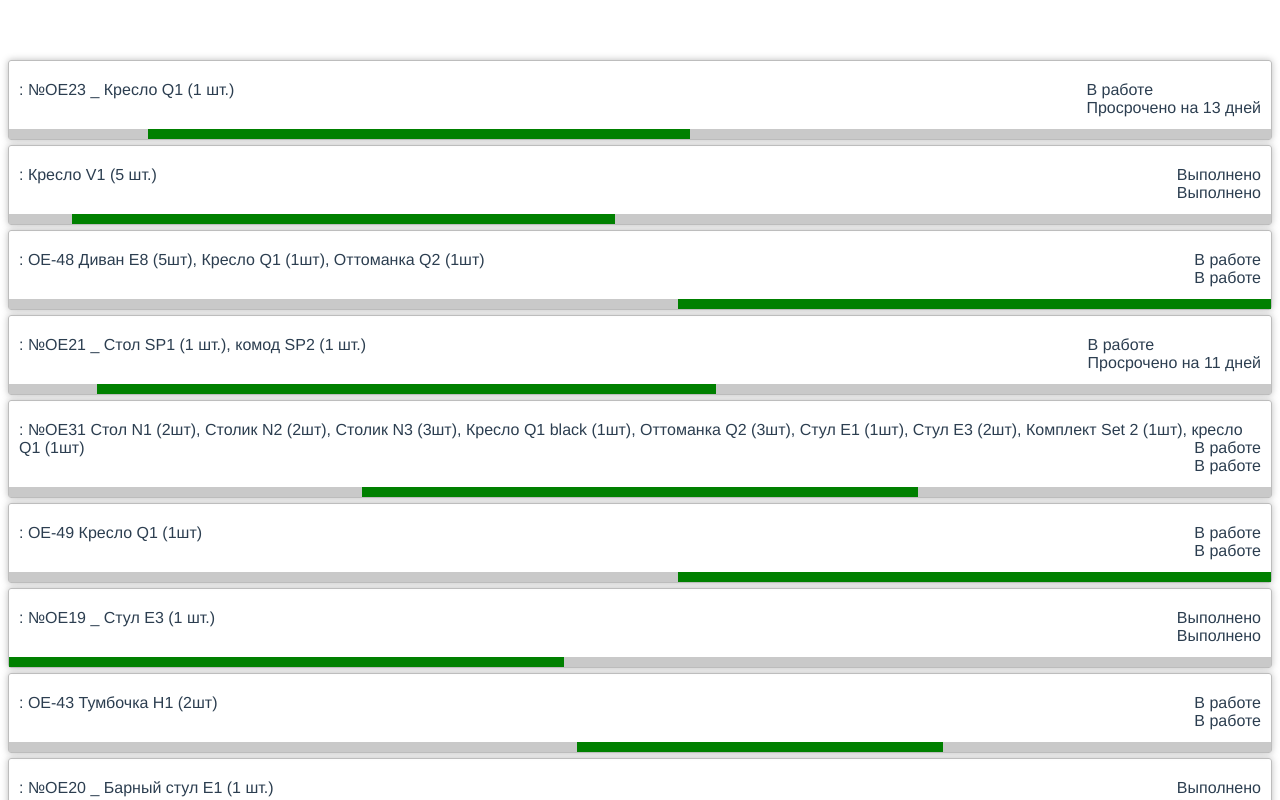
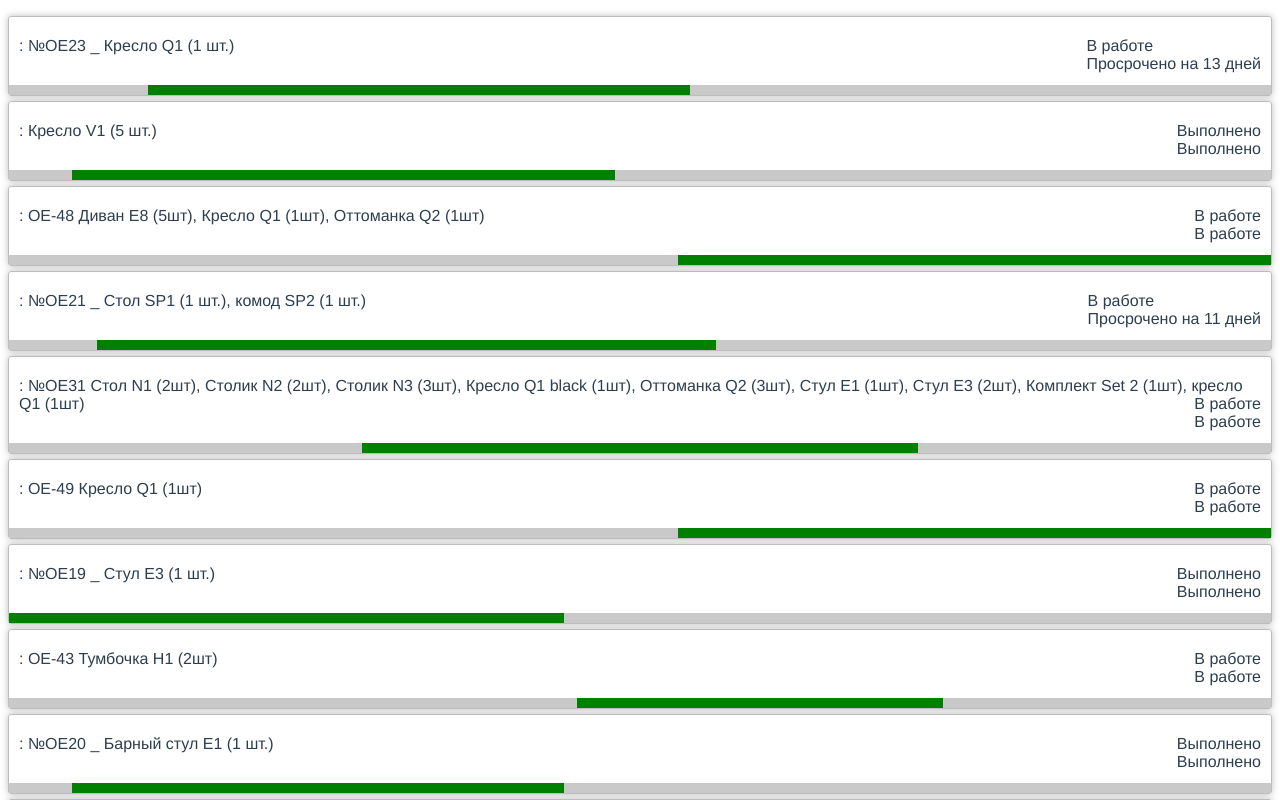
Before and after one commit to bluebirrrrd/deals-diagram, a Vue app: page / in a window 1280 px wide. Shown: the top 800 px of the page. Built offline with nearby package versions, Linux system fonts and the light colour scheme.

Commit message:
updates styles, add css variables

```diff
--- a/src/App.vue
+++ b/src/App.vue
@@ -32,6 +32,5 @@ export default {
   -webkit-font-smoothing: antialiased;
   -moz-osx-font-smoothing: grayscale;
   color: #2c3e50;
-  margin-top: 60px;
 }
 </style>
--- a/src/components/Deal.vue
+++ b/src/components/Deal.vue
@@ -83,7 +83,8 @@ export default {
 
 <style scoped>
 .deal {
-  margin: 5px 0;
+  --marg: var(--margin, 5px 0);
+  margin: var(--marg);
   padding: 0;
   padding-top: 10px;
   box-sizing: border-box;
@@ -103,6 +104,8 @@ export default {
 }
 
 .progress-container {
+  --timelineCol: var(--timelineColor, rgb(201, 201, 201));
+  --progressCol: var(--progressColor, green);
   width: 100%;
   padding: 0;
   margin: 0;
@@ -117,14 +120,14 @@ export default {
   left: 0;
   width: 100%;
   height: 10px;
-  background-color: rgb(201, 201, 201);
+  background-color: var(--timelineCol);
 }
 
 .deal-progress {
   position: absolute;
   bottom: 0;
   height: 10px;
-  background-color: green;
+  background-color: var(--progressCol);
   z-index: 3;
 }
 
--- a/src/components/DealsDiagram.vue
+++ b/src/components/DealsDiagram.vue
@@ -92,7 +92,7 @@ ul {
   padding: 0;
 }
 li {
-  display: inline-block;
+  display: block;
   margin: 0 10px;
 }
 a {
```
